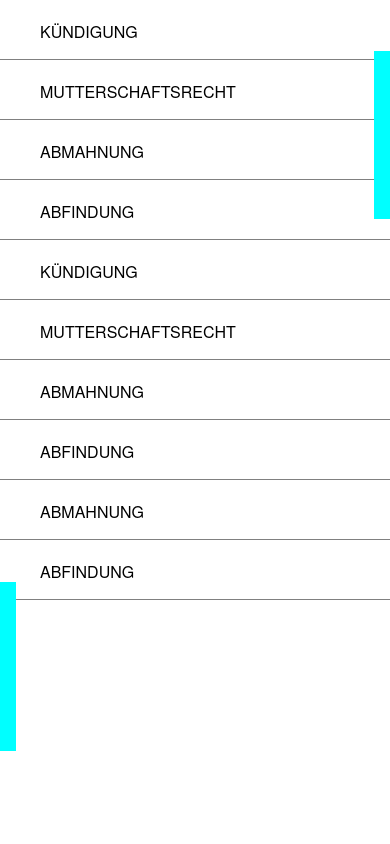
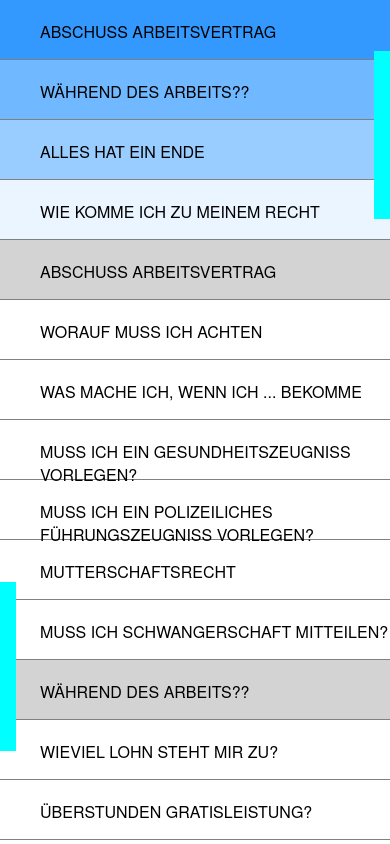
Before and after one commit to Appatite/AbfallAppLayout, a plain HTML site: page www/index.html in a window 390 px wide. Both pictures are taken after a click on the button "Menü". Shown: the top 844 px of the page. Drawn offline with Linux system fonts and the light colour scheme; some packages are replaced by stand-ins of ours.

Commit message:
Menü geändert

```diff
--- a/www/css/index.css
+++ b/www/css/index.css
@@ -119,6 +119,37 @@ body {
 #nav li a{
 	text-decoration:none;
 	color: black;
+}
+
+.maintopic {
+	background-color: lightgrey;
+	color: white;
+	//opacity: 0.2;
+}
+
+#eins {
+	background-color: #3399FF;
+
+}
+
+#eins a{
+
+	color: #FFFFFF;
+}
+
+#zwei {
+	background-color: #70B8FF;
+	color: white;
+}
+
+#drei{
+	background-color: #99CCFF;
+	color: white;
+}
+
+#vier {
+	background-color: #EBF5FF;
+	color: white;
 }
 
 .displaynone{
--- a/www/index.html
+++ b/www/index.html
@@ -55,17 +55,40 @@
     			<h2 id="indexlink"><a href="http://www.kanzleivorort.de">&copy; www.kanzleivorort.de</a></h2>
     		</div>
     		<div id="nav" class="displaynone">
-    			<ul>
-    				<li><a href="kundigung.html">Kündigung</a></li>
-    				<li><a href="mutterschaft.html">Mutterschaftsrecht</a></li>
+    			<ul><li id="eins"><a href="#linkeins">Abschuß Arbeitsvertrag</a></li>
+    				<li id="zwei"><a href="#linkzwei">Während des Arbeits??</a></li>
+    				<li id="drei"><a href="#linkdrei">Alles hat ein Ende</a></li>
+    				<li id="vier"><a href="#linkvier">Wie komme ich zu meinem Recht</a></li>
+    				<li id="linkeins" class="maintopic"><a href="kundigung.html">Abschuß Arbeitsvertrag</a></li>
+    				<li><a href="mutterschaft.html">Worauf muss ich achten</a></li>
+    				<li><a href="#">Was mache ich, wenn ich ... bekomme</a></li>
+    				<li><a href="#">Muß ich ein Gesundheitszeugniss vorlegen?</a></li>
+    				<li><a href="#">Muß ich ein polizeiliches Führungszeugniss vorlegen?</a></li>
+    				<li><a href="#">Mutterschaftsrecht</a></li>
+    				<li><a href="#">Muß ich Schwangerschaft mitteilen?</a></li>
+    				<li id="linkzwei" class="maintopic"><a href="#">Während des Arbeits??</a></li>
+    				<li><a href="#">Wieviel Lohn steht mir zu?</a></li>
+    				<li><a href="#">Überstunden Gratisleistung?</a></li>
+    				<li><a href="#">Was tun, wenn der Arbeitgeber nicht zahlt?</a></li>
+    				<li><a href="#">Achtung Ausschlußfrist</a></li>
+    				<li><a href="#">???: Insolvenzgeld</a></li>
+    				<li><a href="#">Lohn während Krankheit</a></li>
+    				<li><a href="#">Lohn während Urlaub</a></li>
+    				<li><a href="#">Geringfügig beschäftigt = gleiche Rechte für alle</a></li>
+    				<li><a href="#">Was tun, wenn der Arbeitgeber keinen Urlaub gewährt?</a></li>
+    				<li><a href="#">Wieviel Urlaub steht mir zu</a></li>
+    				<li><a href="#">Das ??? hilft weiter</a></li>
+    				<li id="linkdrei" class="maintopic"><a href="#">Alles hat ein Ende</a></li>
+    				<li><a href="#">Kündigung: Achtung! ???</a></li>
+    				<li><a href="#">Befristeter Arbeitsvertrag</a></li>
+    				<li><a href="#">Aufhebungsvertrag</a></li>
+    				<li><a href="#">Tod des Arbeitnehmers</a></li>
     				<li><a href="#">Abmahnung</a></li>
-    				<li><a href="#">Abfindung</a></li>
-    				<li><a href="#">Kündigung</a></li>
-    				<li><a href="#">Mutterschaftsrecht</a></li>
-    				<li><a href="#">Abmahnung</a></li>
-    				<li><a href="#">Abfindung</a></li>
-    				<li><a href="#">Abmahnung</a></li>
-    				<li><a href="#">Abfindung</a></li>
+    				<li><a href="#">Zeugniss</a></li>
+    				<li id="linkvier" class="maintopic"><a href="#">Wie komme ich zu meinem Recht</a></li>
+    				<li><a href="#">Rechtschutzversicherung</a></li>
+    				<li><a href="#">Prozesskostenhilfe | ???</a></li>
+
     			</ul>
     		</div>
 
```
